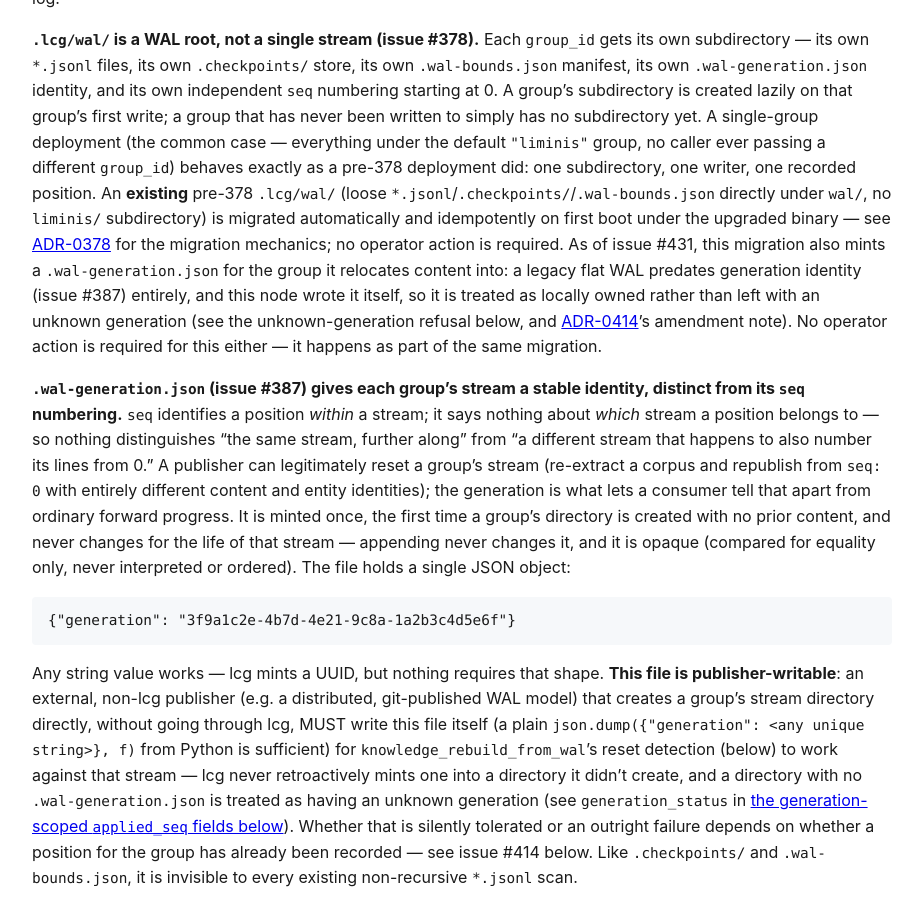
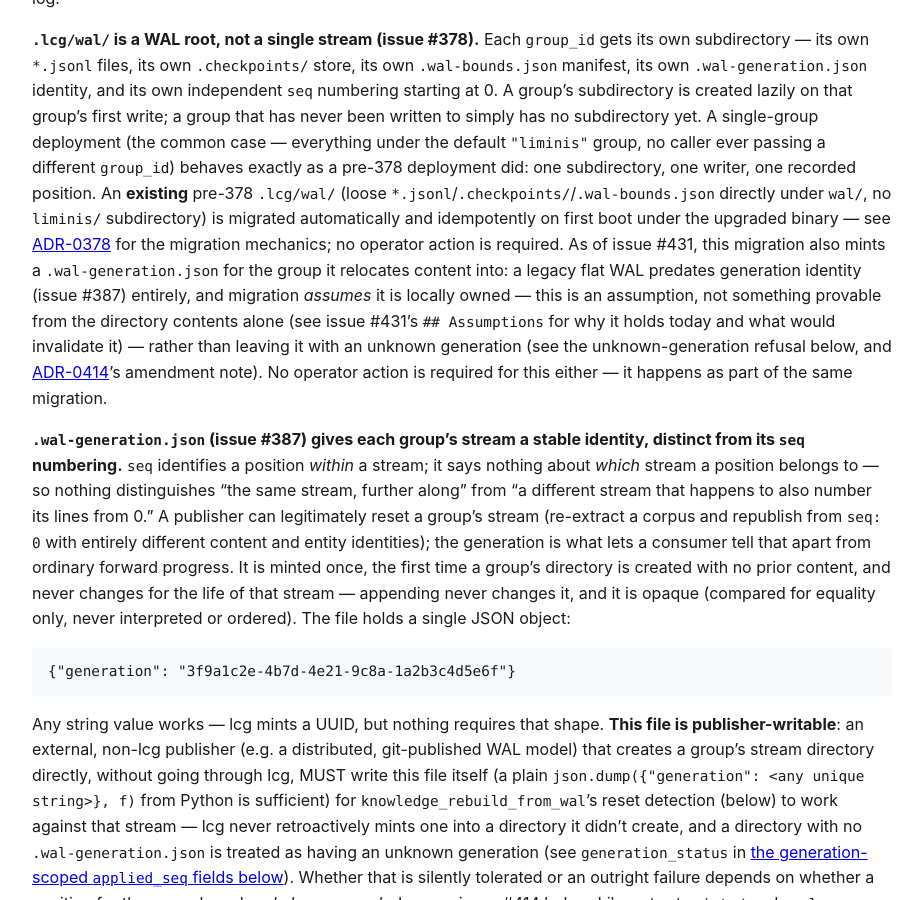
Before and after one commit to verveguy/liminis-context-graph, a Jekyll site: the page built from docs/operations.md, in a window 1280 px wide and 900 px high, scrolled down 612 px. Shown: the whole window, without its empty margins (178-1100 px from the left). Built offline with Jekyll 4.4.1, drawn with Linux system fonts in a browser that asks for light colours.

Commit message:
docs(wal): state legacy-flat-WAL ownership as an assumption, not a proof
Review feedback on #431: "locally owned by construction" overstates what
migrate_wal_root_if_needed can know — nothing on disk distinguishes a flat
WAL this node wrote from one copied in from elsewhere. Reword the doc
comments, ADR-0414 amendment, and CHANGELOG entry to match the spec's own
Assumptions section instead of asserting proof.

Co-Authored-By: Claude Sonnet 5 <noreply@anthropic.com>

```diff
--- a/docs/operations.md
+++ b/docs/operations.md
@@ -38,10 +38,12 @@ migrated automatically and idempotently on first boot under the upgraded binary
 [ADR-0378](adr/0378-multi-stream-wal-per-group-directory.md) for the migration mechanics; no
 operator action is required. As of issue #431, this migration also mints a
 `.wal-generation.json` for the group it relocates content into: a legacy flat WAL predates
-generation identity (issue #387) entirely, and this node wrote it itself, so it is treated as
-locally owned rather than left with an unknown generation (see the unknown-generation refusal
-below, and [ADR-0414](adr/0414-wal-generation-unknown-refuses-replay.md)'s amendment note). No
-operator action is required for this either — it happens as part of the same migration.
+generation identity (issue #387) entirely, and migration *assumes* it is locally owned — this is
+an assumption, not something provable from the directory contents alone (see issue #431's
+`## Assumptions` for why it holds today and what would invalidate it) — rather than leaving it
+with an unknown generation (see the unknown-generation refusal below, and
+[ADR-0414](adr/0414-wal-generation-unknown-refuses-replay.md)'s amendment note). No operator
+action is required for this either — it happens as part of the same migration.
 
 **`.wal-generation.json` (issue #387) gives each group's stream a stable identity, distinct from
 its `seq` numbering.** `seq` identifies a position *within* a stream; it says nothing about
```
Also changed, not shown: docs/adr/0414-wal-generation-unknown-refuses-replay.md (+5 -3 lines), CHANGELOG.md, 2 other files.
